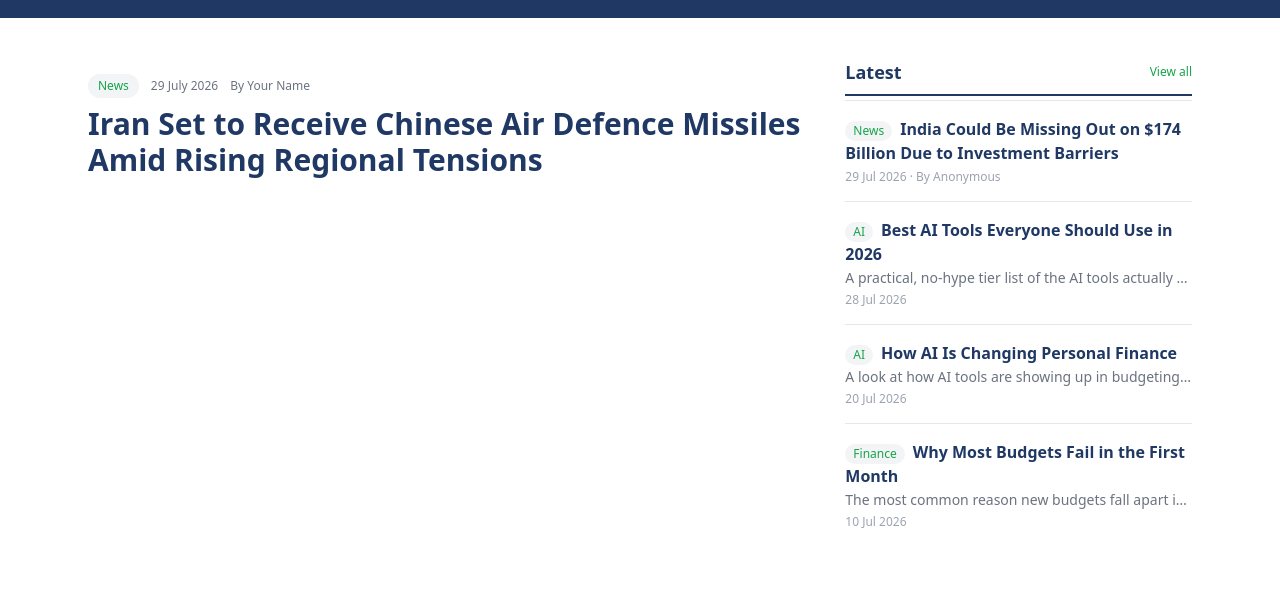
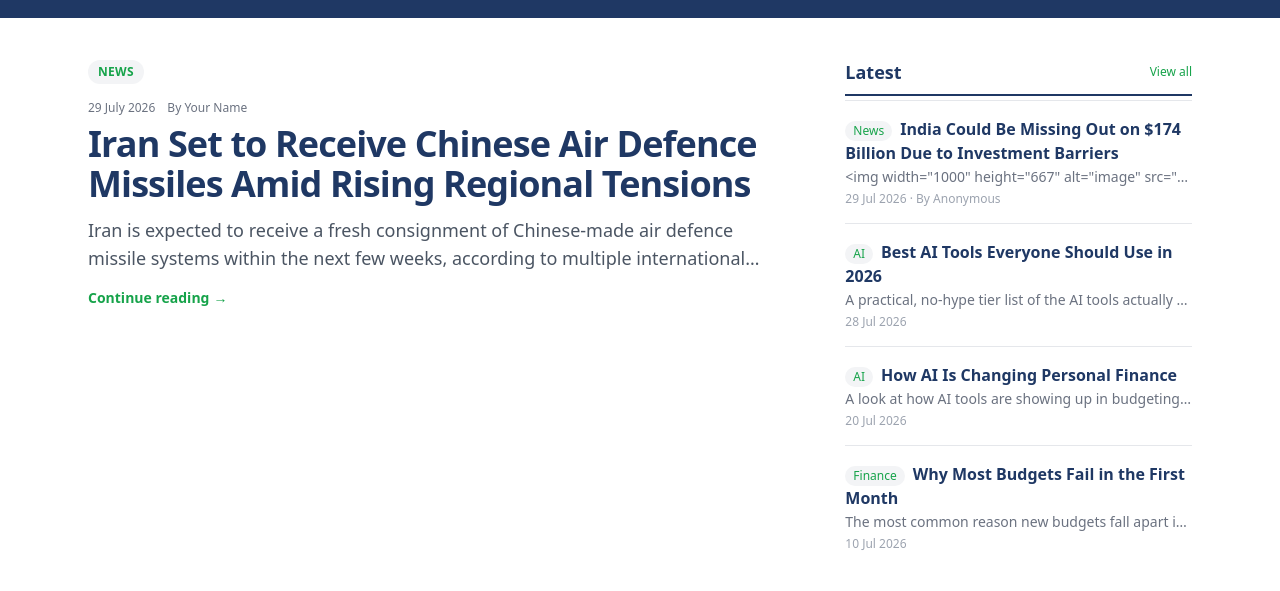
Before and after one commit to devampandey/thefinancialbuddy-website, a Next.js app: page / in a window 1280 px wide. Shown: the part 209-800 px from the top of the page. Built offline with nearby package versions, Linux system fonts and the light colour scheme; no server answers.

Commit message:
Fix homepage layout gap and add fallback excerpts

```diff
--- a/app/page.js
+++ b/app/page.js
@@ -65,12 +65,9 @@ export default function HomePage() {
 
       {featured && (
         <section className="mx-auto max-w-6xl px-6 py-10">
-          <div className="grid gap-8 lg:grid-cols-3">
-            <Link
-              href={`/blog/${featured.slug}`}
-              className="group lg:col-span-2"
-            >
-              {featured.image && (
+          <div className="grid items-start gap-8 lg:grid-cols-3">
+            <Link href={`/blog/${featured.slug}`} className="group lg:col-span-2">
+              {featured.image ? (
                 <div className="overflow-hidden rounded-xl border border-gray-200 dark:border-gray-800">
                   <img
                     src={featured.image}
@@ -78,22 +75,34 @@ export default function HomePage() {
                     className="aspect-[16/9] w-full object-cover transition-transform duration-300 group-hover:scale-[1.02]"
                   />
                 </div>
+              ) : (
+                <span className="inline-block rounded-full bg-gray-100 px-2.5 py-1 text-xs font-semibold uppercase tracking-wide text-brand dark:bg-gray-800">
+                  {featured.category}
+                </span>
               )}
               <div className="mt-4 flex items-center gap-3 text-xs font-medium text-gray-500 dark:text-gray-400">
-                <span className="rounded-full bg-gray-100 px-2.5 py-1 text-brand dark:bg-gray-800">
-                  {featured.category}
-                </span>
+                {featured.image && (
+                  <span className="rounded-full bg-gray-100 px-2.5 py-1 text-brand dark:bg-gray-800">
+                    {featured.category}
+                  </span>
+                )}
                 <span>{formatDate(featured.date)}</span>
                 {featured.author && <span>By {featured.author}</span>}
               </div>
-              <h1 className="mt-2 text-2xl font-bold leading-tight text-navy group-hover:underline dark:text-white sm:text-3xl">
+              <h1 className="mt-2 text-3xl font-bold leading-tight tracking-tight text-navy group-hover:underline dark:text-white sm:text-4xl">
                 {featured.title}
               </h1>
               {featured.description && (
-                <p className="mt-2 max-w-2xl text-gray-600 dark:text-gray-400">
+                <p className="mt-3 max-w-2xl text-lg text-gray-600 dark:text-gray-400">
                   {featured.description}
                 </p>
               )}
+              <span className="mt-4 inline-flex items-center gap-1 text-sm font-semibold text-brand">
+                Continue reading
+                <span aria-hidden className="transition-transform group-hover:translate-x-0.5">
+                  →
+                </span>
+              </span>
             </Link>
 
             <div>
--- a/lib/blog.js
+++ b/lib/blog.js
@@ -16,6 +16,21 @@ function firstImage(content) {
   return match ? match[1] : "";
 }
 
+// Falls back to a plain-text excerpt of the article body when no description
+// was written, so headline cards and story grids never render with an empty,
+// awkward gap where a summary should be.
+function excerptFrom(content, max = 160) {
+  const plain = content
+    .replace(/!\[[^\]]*\]\([^)]*\)/g, "")
+    .replace(/\[([^\]]*)\]\([^)]*\)/g, "$1")
+    .replace(/[#*_>`]/g, "")
+    .replace(/\s+/g, " ")
+    .trim();
+  if (!plain) return "";
+  if (plain.length <= max) return plain;
+  return `${plain.slice(0, max).replace(/\s+\S*$/, "")}…`;
+}
+
 // Returns metadata only (no HTML rendering) for every post, sorted newest first.
 export function getAllPosts() {
   if (!fs.existsSync(POSTS_DIR)) return [];
@@ -29,7 +44,7 @@ export function getAllPosts() {
       title: data.title || slugFromFilename(filename),
       date: data.date || "",
       category: data.category || "General",
-      description: data.description || "",
+      description: data.description || excerptFrom(content),
       author: data.author || "",
       image: firstImage(content),
     };
@@ -59,7 +74,7 @@ export function getPostBySlug(slug) {
     title: data.title || slug,
     date: data.date || "",
     category: data.category || "General",
-    description: data.description || "",
+    description: data.description || excerptFrom(content),
     author: data.author || "",
     image: firstImage(content),
     html: marked.parse(content),
```
